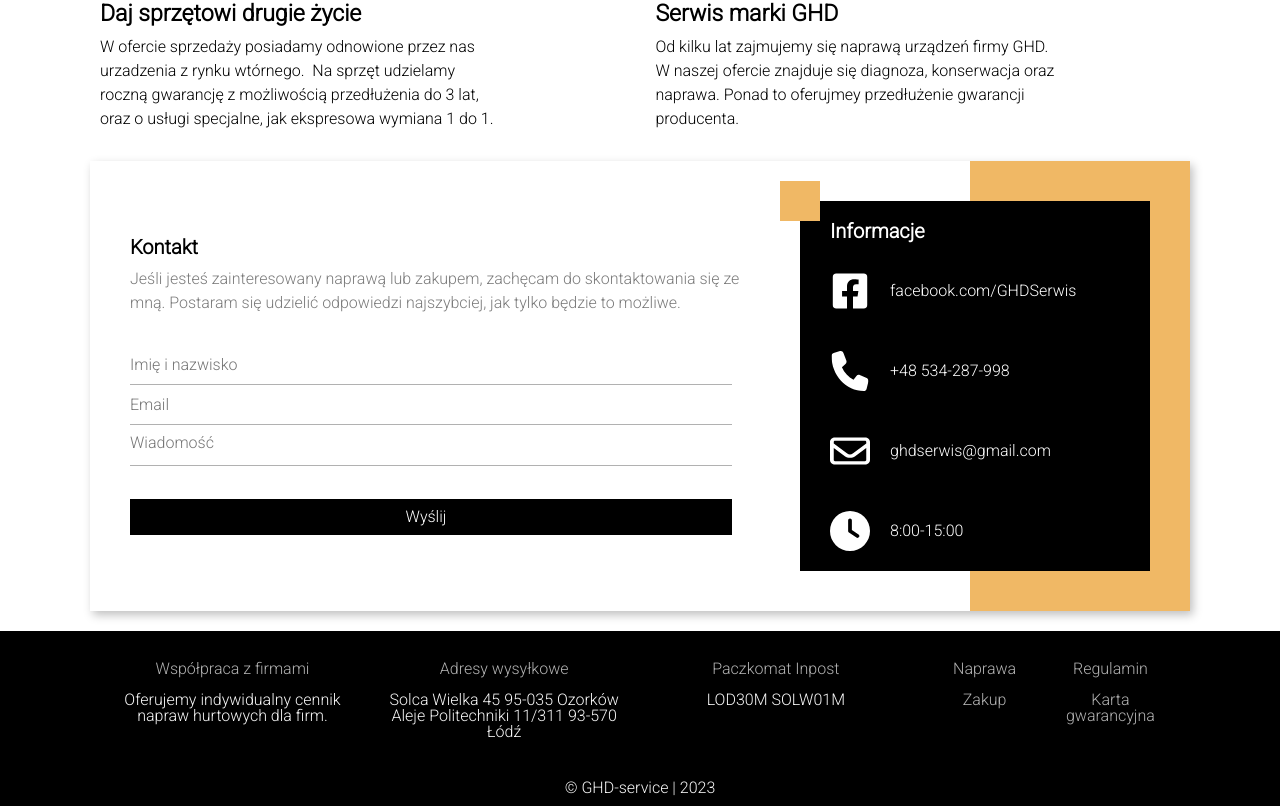
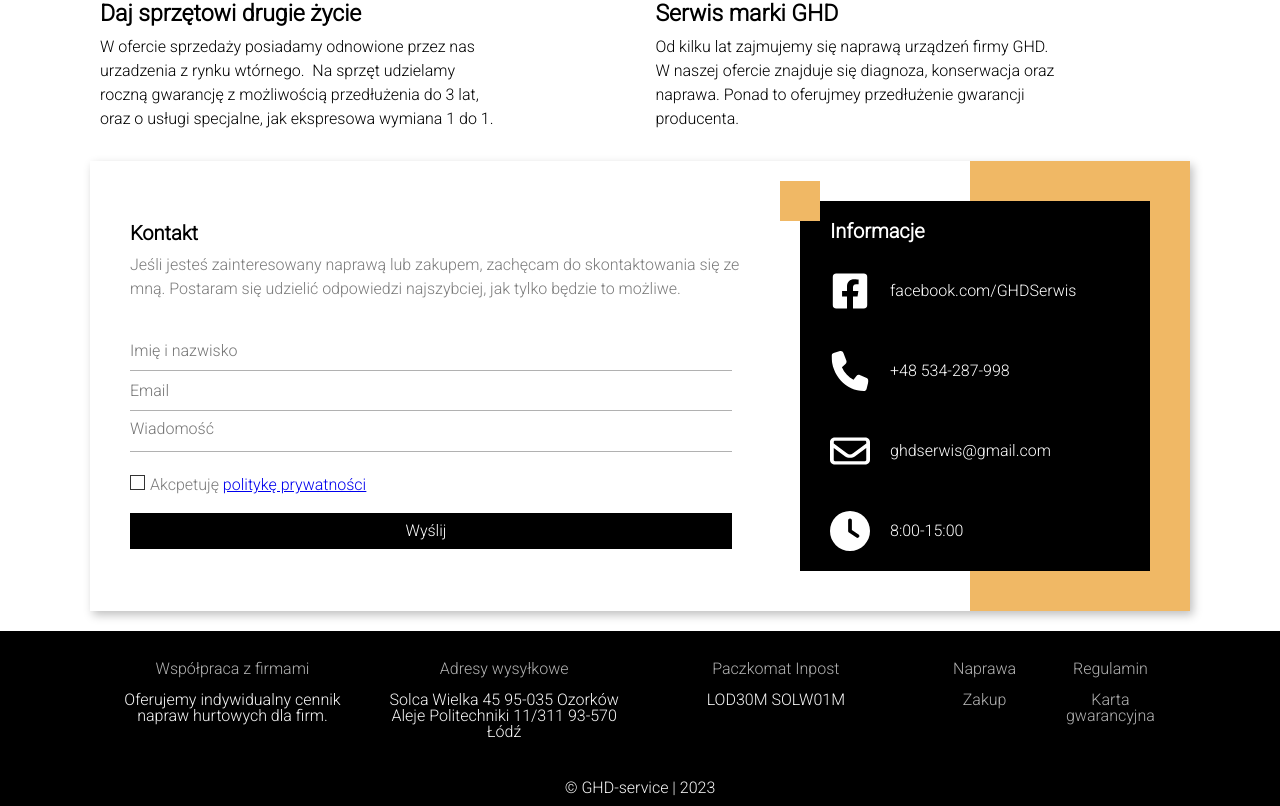
Before and after one commit to theWebCookie/ghd-serwis, a React (Create React App) app: page / in a window 1280 px wide. Shown: the part 1366-2172 px from the top of the page. Built offline with nearby package versions, Linux system fonts and the light colour scheme; no server answers; a web font is replaced by a local one; what graphql-hooks would draw is missing.

Commit message:
refactor ContactForm component

```diff
--- a/src/components/parts/ContactForm.jsx
+++ b/src/components/parts/ContactForm.jsx
@@ -20,8 +20,6 @@
 
   const handleFormSubmit = async (e) => {
     e.preventDefault();
-    setAlertMessage('pending');
-    setShowAlert(true);
 
     const form = formRef.current;
     const isValid = form.checkValidity();
@@ -30,6 +28,9 @@
     invalidField?.focus();
 
     if (!isValid) return;
+
+    setAlertMessage('pending');
+    setShowAlert(true);
 
     try {
       await emailjs.sendForm(process.env.REACT_APP_SERVICE_ID, process.env.REACT_APP_TEMPLATE_ID, form, process.env.REACT_APP_PUBLIC_KEY);
@@ -48,6 +49,7 @@
           <Input component='input' type='text' name='user_name' className='contactField' placeholder='Imię i nazwisko' required />
           <Input component='input' type='email' name='user_email' className='contactField' placeholder='Email' required />
           <Input component='textarea' name='message' className='contactField' placeholder='Wiadomość' required />
+          <Input component='input' type='checkbox' id='rodo' required />
         </div>
         <Input component='input' type='submit' className='contactField' value='Wyślij' />
       </form>
--- a/src/components/parts/Input.jsx
+++ b/src/components/parts/Input.jsx
@@ -1,6 +1,7 @@
 import React, { useState } from 'react';
+import { Link } from 'react-router-dom';
 
-const Input = ({ component, name, placeholder, className, ...props }) => {
+const Input = ({ component, type, ...props }) => {
   const [validationMessage, setValidationMessage] = useState('');
 
   const handleValidation = (e) => {
@@ -11,7 +12,7 @@
   const onBlur = (e) => {
     const target = e.target;
 
-    if (!!validationMessage) {
+    if (validationMessage) {
       setValidationMessage(target.validationMessage);
     }
   };
@@ -20,15 +21,16 @@
 
   return (
     <div className='contactGroup'>
-      <Component
-        name={name}
-        onInvalid={handleValidation}
-        onBlur={onBlur}
-        placeholder={placeholder}
-        className={className}
-        {...props}
-      />
-      {!!validationMessage && <div>{validationMessage}</div>}
+      <Component onInvalid={handleValidation} onBlur={onBlur} type={type} {...props} />
+      {type === 'checkbox' && (
+        <label htmlFor='rodo'>
+          Akcpetuję{' '}
+          <Link to='/regulamin'>
+            <span>politykę prywatności</span>
+          </Link>
+        </label>
+      )}
+      {validationMessage && <div>{validationMessage}</div>}
     </div>
   );
 };
--- a/src/styles/ContactForm.css
+++ b/src/styles/ContactForm.css
@@ -20,29 +20,38 @@
   line-height: 1.5;
 }
 
+.contactGroup label {
+  color: #7b7b7b;
+  margin-left: 5px;
+}
+
 .contactField:focus {
   border-bottom: 1px solid var(--primaryGreyColor);
 }
 
-.contactField[type="submit"] {
+.contactField[type='submit'] {
   color: white;
   background-color: var(--fullBlackColor);
   cursor: pointer;
   text-align: center;
   transition: 0.3s;
   border: none;
+  margin-top: 20px;
 }
 
-.contactField[type="submit"]:hover, .contactField[type="submit"]:focus {
+.contactField[type='submit']:hover,
+.contactField[type='submit']:focus {
   background-color: var(--primaryColor);
   color: var(--fullBlackColor);
 }
 
-.submitted input:invalid, .submitted textarea:invalid{
+.submitted input:invalid,
+.submitted textarea:invalid {
   border-color: red;
 }
 
-.submitted input:invalid:focus, .submitted textarea:invalid:focus {
+.submitted input:invalid:focus,
+.submitted textarea:invalid:focus {
   outline-color: red;
 }
 
@@ -54,8 +63,34 @@
 }
 
 .formWrapper .contactGroup:nth-child(1) {
-  margin-top: 30px
+  margin-top: 30px;
 }
 .formWrapper .contactGroup:nth-child(3) {
-  margin-bottom: 30px
+  margin-bottom: 20px;
 }
+
+input[type='checkbox'] {
+  appearance: none;
+  -webkit-appearance: none;
+  -moz-appearance: none;
+  width: 15px;
+  height: 15px;
+  background-color: #fff;
+  border: 1px solid #333;
+  position: relative;
+}
+
+input[type='checkbox']:checked::before {
+  content: '\2713';
+  display: inline-block;
+  font-size: 15px;
+  color: var(--primaryColor);
+  position: absolute;
+  top: 50%;
+  left: 50%;
+  transform: translate(-50%, -50%);
+}
+
+.contactGroup label span {
+  text-decoration: underline;
+}
```
